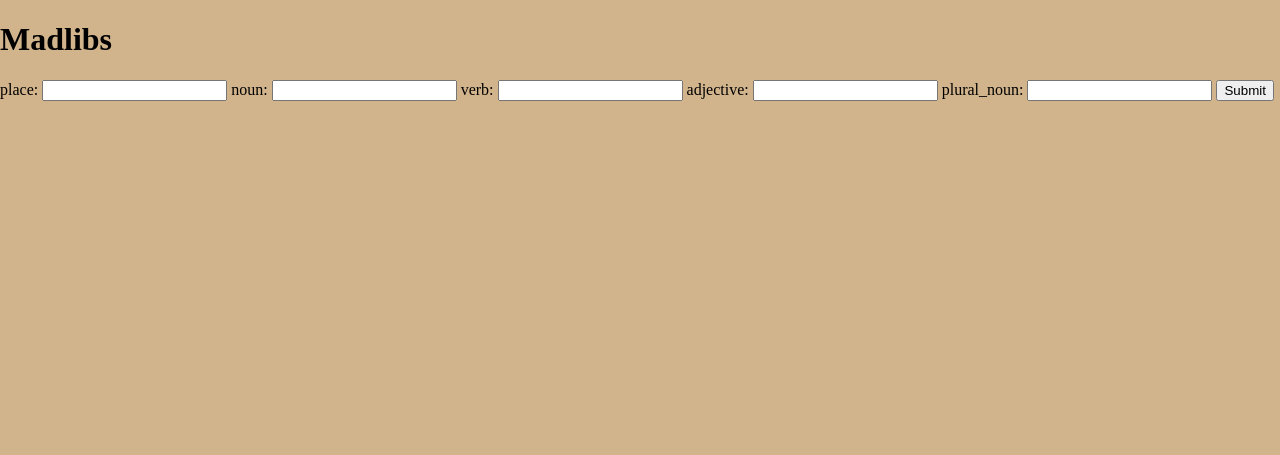
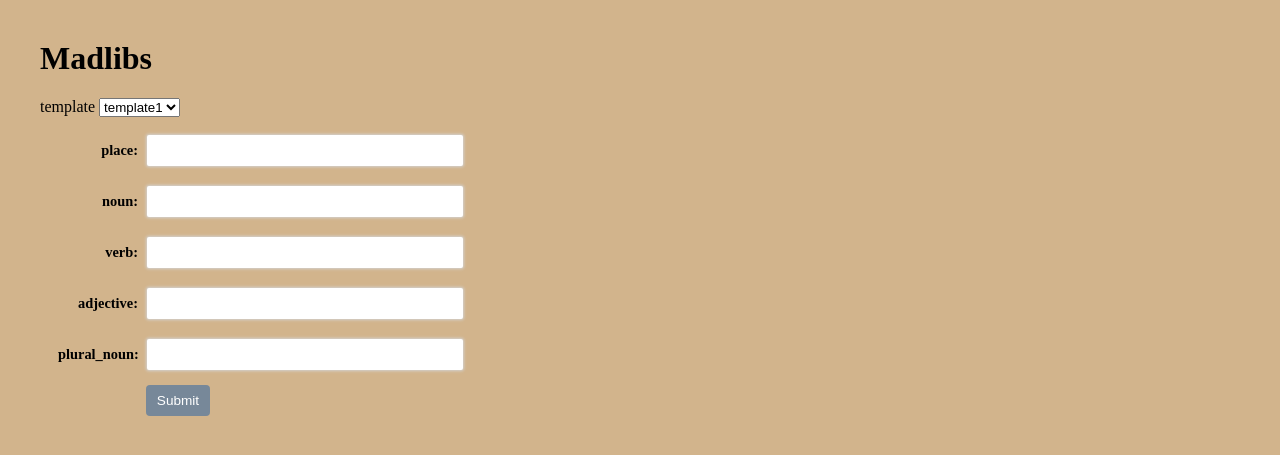
Before and after one commit to upluke/flask-madlibs, a Flask app: page / in a window 1280 px wide. Shown: the top 455 px of the page. Run offline with Flask 2, Linux system fonts and the light colour scheme.

Commit message:
style forms

```diff
--- a/static/app.css
+++ b/static/app.css
@@ -3,3 +3,50 @@ body {
   margin: 0;
   background-color: tan;
 }
+#content {
+  margin: 40px;
+}
+
+form {
+  display: flex;
+  flex-direction: column;
+  margin: 8px 18px 0;
+}
+form > * {
+  margin: 10px 0;
+}
+form label {
+  font-size: 0.9rem;
+  font-weight: 700;
+  display: inline-block;
+  width: 5rem;
+  text-align: right;
+  margin-right: 5px;
+}
+form input {
+  font-size: 0.8rem;
+  border: none;
+  border-radius: 2px;
+  padding: 8px;
+  width: 300px;
+  box-shadow: 0 0 3px 1px lightgray;
+}
+form input:focus {
+  outline: none;
+  box-shadow: 0 0 4px 1px darkgray;
+}
+form > button {
+  width: 4rem;
+  margin: 5px 5.5rem;
+  border: none;
+  border-radius: 4px;
+  padding: 8px;
+  font-size: 0.85rem;
+  background-color: lightslategray;
+  color: white;
+  cursor: pointer;
+  transition: all 0.15s;
+}
+form > button:hover {
+  background-color: dimgray;
+}
--- a/templates/home.html
+++ b/templates/home.html
@@ -5,17 +5,33 @@
 
 {% block content %}
     <h1>Madlibs</h1>
+    <label for="country">template</label>
+    <select id="country" name="template">
+      <option value="temp1">template1</option>
+      <option value="temp2">template2</option>
+      <option value="temp3">template3</option>
+    </select>
     <form action="/story">
+        <div>
             <label>place: </label>
             <input type="text" name="place" />
+        </div>
+        <div>
             <label>noun: </label>
             <input type="text" name="noun" />
+        </div>
+        <div>
             <label>verb: </label>
             <input type="text" name="verb" />
+        </div>
+        <div>
             <label>adjective: </label>
             <input type="text" name="adjective" />
+        </div>
+        <div>
             <label>plural_noun: </label>
             <input type="text" name="plural_noun" />
+        </div>
         <button>Submit</button>
     </form>
 {% endblock %}
```
Lines whose indentation alone changed are shown as unchanged.
